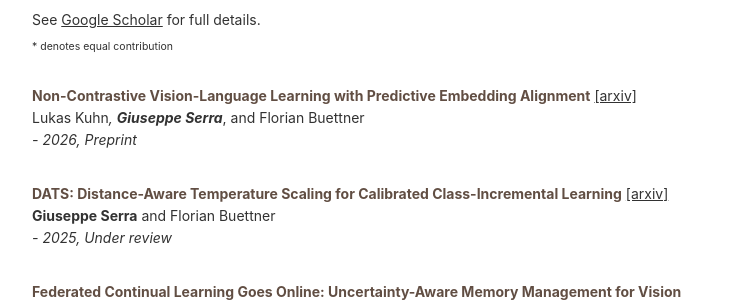
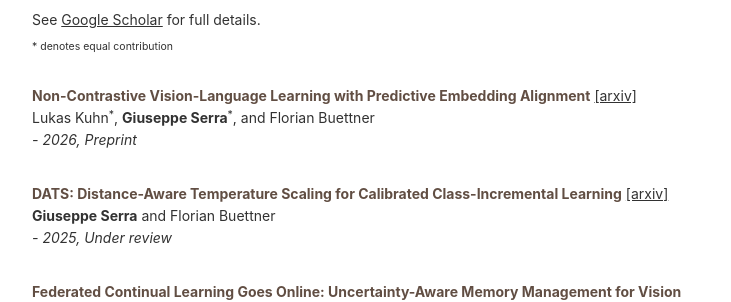
Before and after one commit to GiuseppeSerra93/giuseppeserra93.github.io, a Jekyll site: the page built from _pages/publications.md, in a window 1280 px wide. Shown: the part 314-616 px from the top of the page, without its empty margins (274-1005 px from the left). Built offline with Jekyll 4.4.1, drawn with Linux system fonts in a browser that asks for light colours.

Commit message:
update list

```diff
--- a/_pages/publications.md
+++ b/_pages/publications.md
@@ -8,7 +8,7 @@ See [Google Scholar](https://scholar.google.com/citations?user=okTZ0VgAAAAJ&hl=e
 <sub> * denotes equal contribution </sub>
 
 **<span style="color:#614e43"> Non-Contrastive Vision-Language Learning with Predictive Embedding Alignment</span>**
-[\[arxiv\]](https://arxiv.org/abs/2602.00653)<br/> Lukas Kuhn*, **Giuseppe Serra***, and Florian Buettner <br/>
+[\[arxiv\]](https://arxiv.org/abs/2602.00653)<br/> Lukas Kuhn<sup>*</sup>, **Giuseppe Serra**<sup>*</sup>, and Florian Buettner <br/>
 <em>  - 2026, Preprint <br/>
 
 **<span style="color:#614e43"> DATS: Distance-Aware Temperature Scaling for Calibrated Class-Incremental Learning</span>**
```
